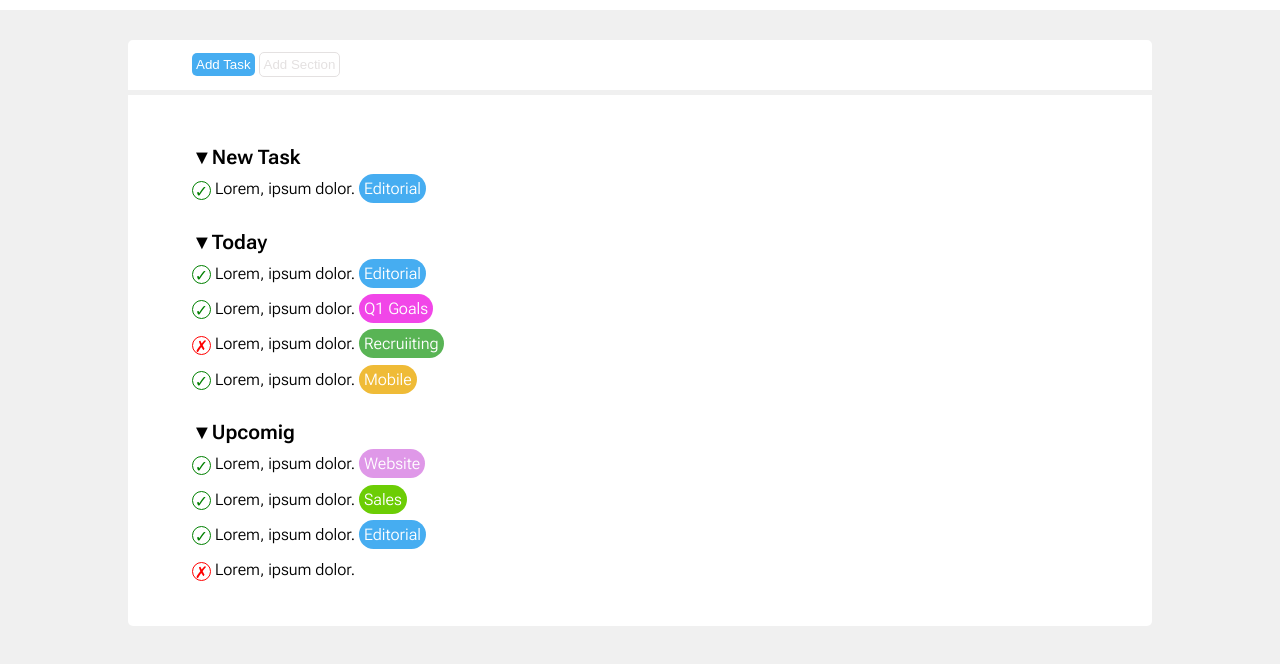
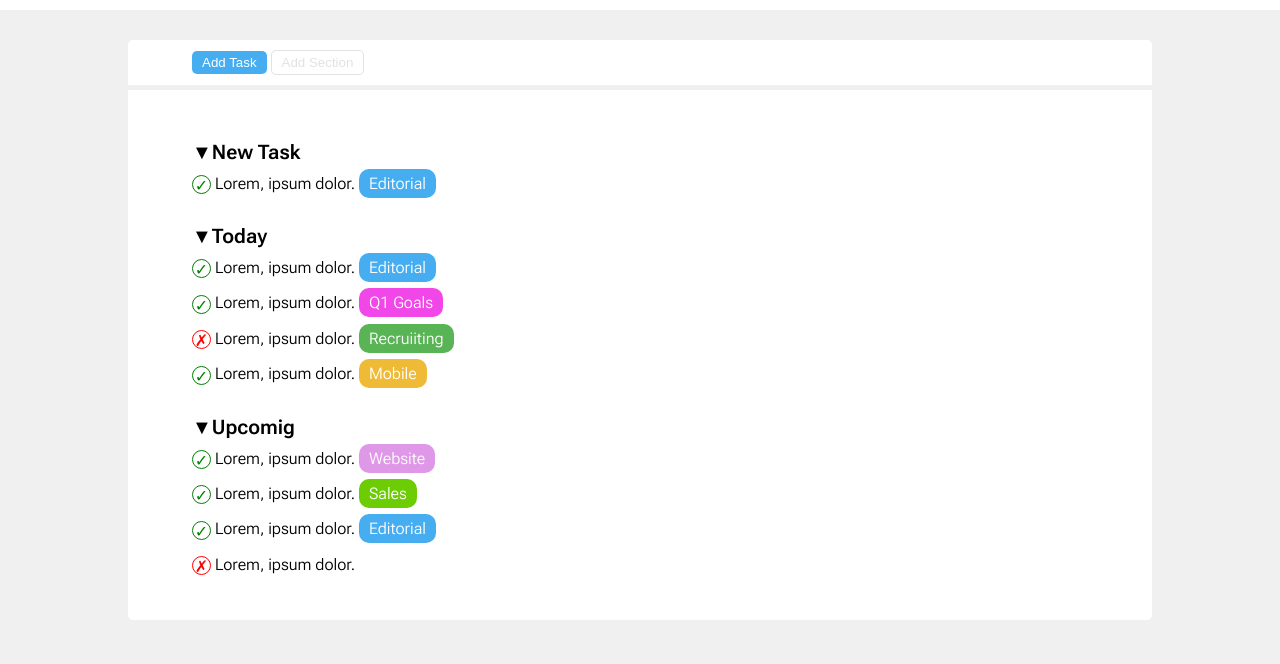
Before and after one commit to FrancescoSangalli89/html-css-toboolist, a plain HTML site: page index.html in a window 1280 px wide. Shown: the part 76-740 px from the top of the page. Drawn offline with Linux system fonts and the light colour scheme.

Commit message:
aggiustamenti padding

```diff
--- a/css/style.css
+++ b/css/style.css
@@ -36,15 +36,14 @@ nav {
     background-color: #fff;
     margin-top: 30px;
     margin-bottom: 5px;
-    padding: 1%;
-    padding-left: 5%;
+    padding: 10px 5%;
     border-top-left-radius: 5px;
     border-top-right-radius: 5px;
 }
 
 .button {
     border-radius: 5px;
-    padding: 4px;
+    padding: 4px 10px;
 }
 
 .button-blue {
@@ -108,9 +107,9 @@ nav {
 }
 
 .label::after {
-    border-radius: 20px;
+    border-radius: 10px;
     color: #fff;
-    padding: 5px;
+    padding: 5px 10px;
 }
 
 .label-blue::after {
```
